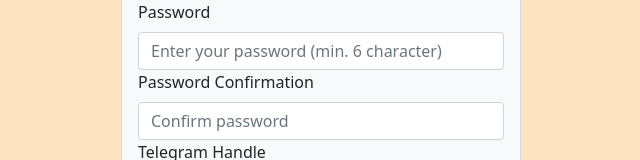
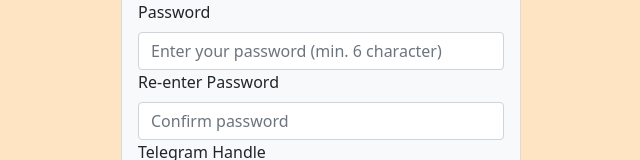
Before and after one commit to Jxleejiaxin/orbital-project, a React (Create React App) app: page /signup in a window 1280 px wide. Shown: the part 406-566 px from the top of the page, without its empty margins (319-959 px from the left). Built offline with nearby package versions, Linux system fonts and the light colour scheme; no server answers.

Commit message:
updated error messages'

```diff
--- a/src/components/Signup.js
+++ b/src/components/Signup.js
@@ -24,7 +24,7 @@ export default function Signup() {
         }
 
         if (user === "") {
-          return setError("Telegram handle cannot be empty")
+          return setError("Please enter your Telegram Handle")
         }
 
         try {
@@ -62,7 +62,7 @@ export default function Signup() {
                 <Form.Control type="password" ref={passwordRef} required placeholder="Enter your password (min. 6 character)"/>
               </Form.Group>
               <Form.Group id="password-confirm">
-                <Form.Label>Password Confirmation</Form.Label>
+                <Form.Label>Re-enter Password</Form.Label>
                 <Form.Control type="password" ref={passwordConfirmRef} required placeholder="Confirm password"/>
               </Form.Group>
               <Form.Label>
```
